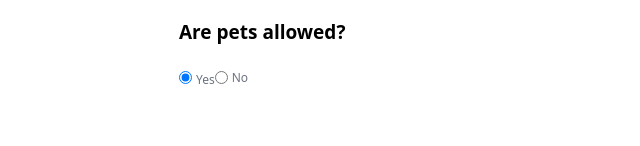
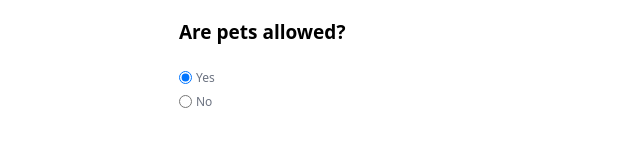
Before and after one commit to anakon73/vue-3-forms, a Vue app: page /#/ in a window 1280 px wide. Shown: the part 594-740 px from the top of the page, without its empty margins (319-959 px from the left). Built offline with nearby package versions, Linux system fonts and the light colour scheme.

Commit message:
feat(view/simpleform): use BaseRadioGroup component

```diff
--- a/src/view/SimpleForm.vue
+++ b/src/view/SimpleForm.vue
@@ -55,13 +55,11 @@ const petOptions = [
   </div>
   <div>
     <h3 class="text-[19px] font-bold mb-5">Are pets allowed?</h3>
-    <BaseRadio
-      class="mb-1"
-      label="Yes"
-      :value="1"
+    <BaseRadioGroup
       v-model="event.pets"
       name="pets"
+      :options="petOptions"
+      vertical
     />
-    <BaseRadio label="No" :value="0" v-model="event.pets" name="pets" />
   </div>
 </template>
```
